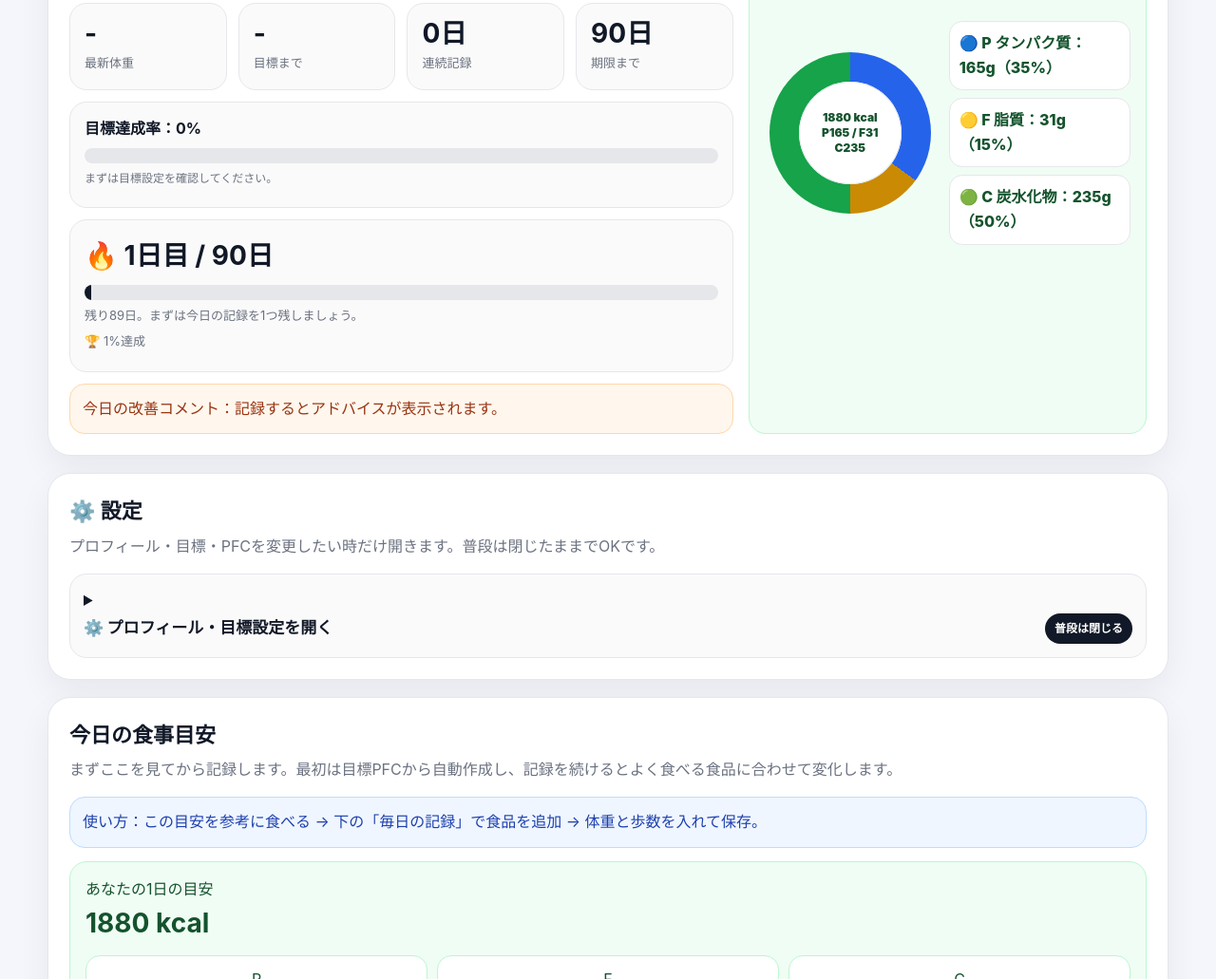
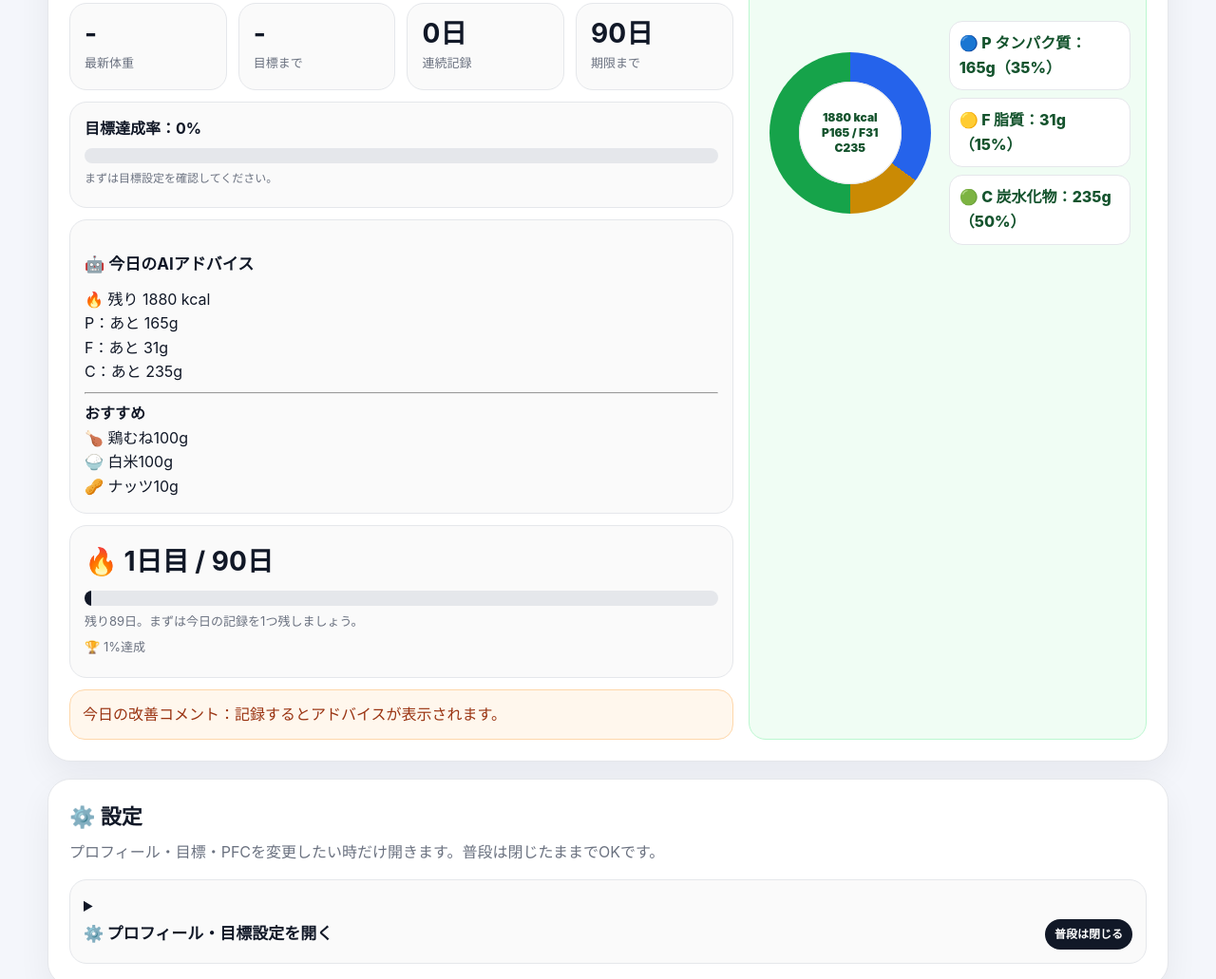
Before and after one commit to tanakakun1011/90day-diet-app, a plain HTML site: page index.html in a window 1280 px wide. Shown: the part 811-1842 px from the top of the page at 95% size. Drawn offline with Linux system fonts and the light colour scheme.

Commit message:
Update index.html

```diff
--- a/index.html
+++ b/index.html
@@ -630,6 +630,10 @@ details summary{
         <div class="progress-bg"><div id="homeBar" class="progress-bar"></div></div>
         <p id="homeAdvice" class="small">まずは目標設定を確認してください。</p>
       </div>
+      <div id="aiAdviceCard" class="card" style="margin-top:12px">
+        <h3>🤖 今日のAIアドバイス</h3>
+        <div id="aiAdvice">まずは食事を記録してください。</div>
+      </div>
       <div class="card big-progress" style="margin-top:12px">
         <b>🔥 <span id="programDay">-</span></b>
         <div class="progress-bg"><div id="programBar" class="progress-bar"></div></div>
@@ -1415,6 +1419,7 @@ function renderMeal(){
 
   renderDiff(total);
   updateTaskRemaining();
+  renderAiAdvice();
 
   const box = $("mealList");
   box.innerHTML = "";
@@ -1602,6 +1607,54 @@ function updateTaskRemaining(){
   if($("remainDinner")) $("remainDinner").textContent = base === null ? "-" : `${Math.round(base*0.35)} kcal`;
 }
 
+
+function renderAiAdvice(){
+  if(!$("aiAdvice")) return;
+
+  const g = goal();
+  const total = mealTotal();
+
+  if(!g.targetCal){
+    $("aiAdvice").innerHTML = "⚙️ 目標設定を保存すると表示されます。";
+    return;
+  }
+
+  const remainCal = Math.max(0, Math.round(g.targetCal - total.cal));
+  const remainP = Math.max(0, Math.round((g.targetP||0) - total.p));
+  const remainF = Math.max(0, Math.round((g.targetF||0) - total.f));
+  const remainC = Math.max(0, Math.round((g.targetC||0) - total.c));
+
+  let foods = [];
+
+  if(remainP >= 20){
+    foods.push("🍗 鶏むね100g");
+  }else if(remainP >= 10){
+    foods.push("🥚 卵2個");
+  }
+
+  if(remainC >= 30){
+    foods.push("🍚 白米100g");
+  }
+
+  if(remainF >= 10){
+    foods.push("🥜 ナッツ10g");
+  }
+
+  if(!foods.length){
+    foods.push("🏆 バランス良好です");
+  }
+
+  $("aiAdvice").innerHTML = `
+    <div>🔥 残り ${remainCal} kcal</div>
+    <div>P：あと ${remainP}g</div>
+    <div>F：あと ${remainF}g</div>
+    <div>C：あと ${remainC}g</div>
+    <hr>
+    <div><b>おすすめ</b></div>
+    ${foods.join("<br>")}
+  `;
+}
+
 function renderHome(){
   const rs = records();
   const g = goal();
```
